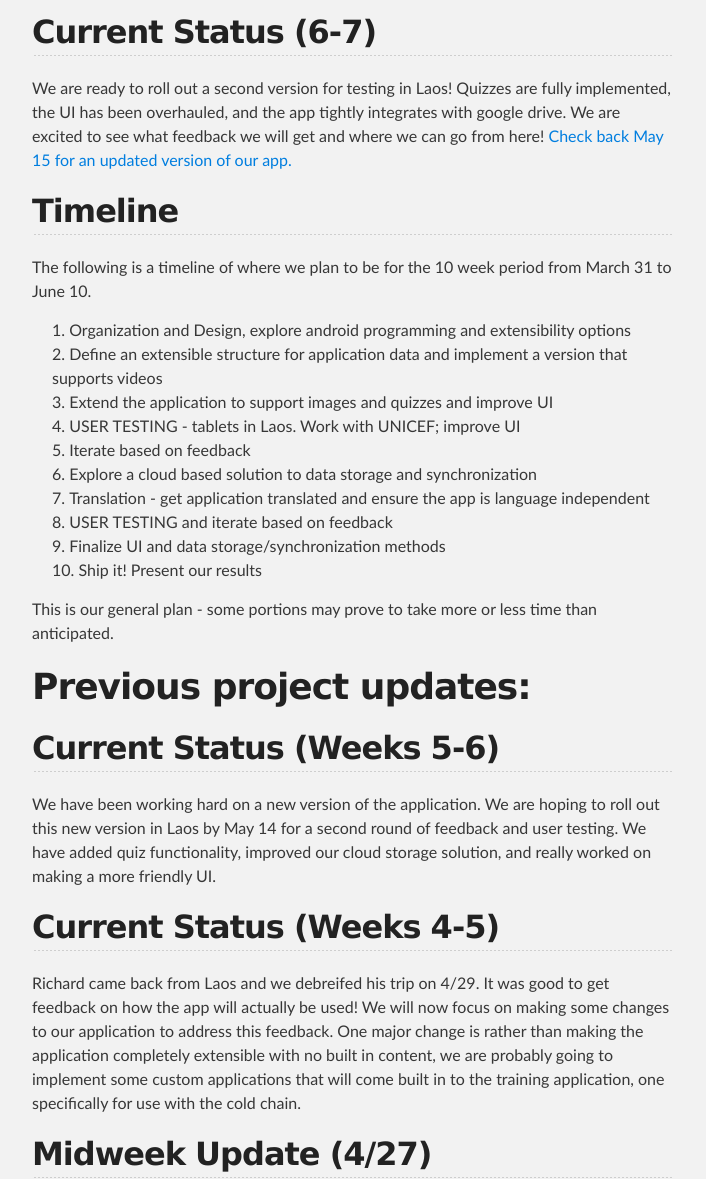
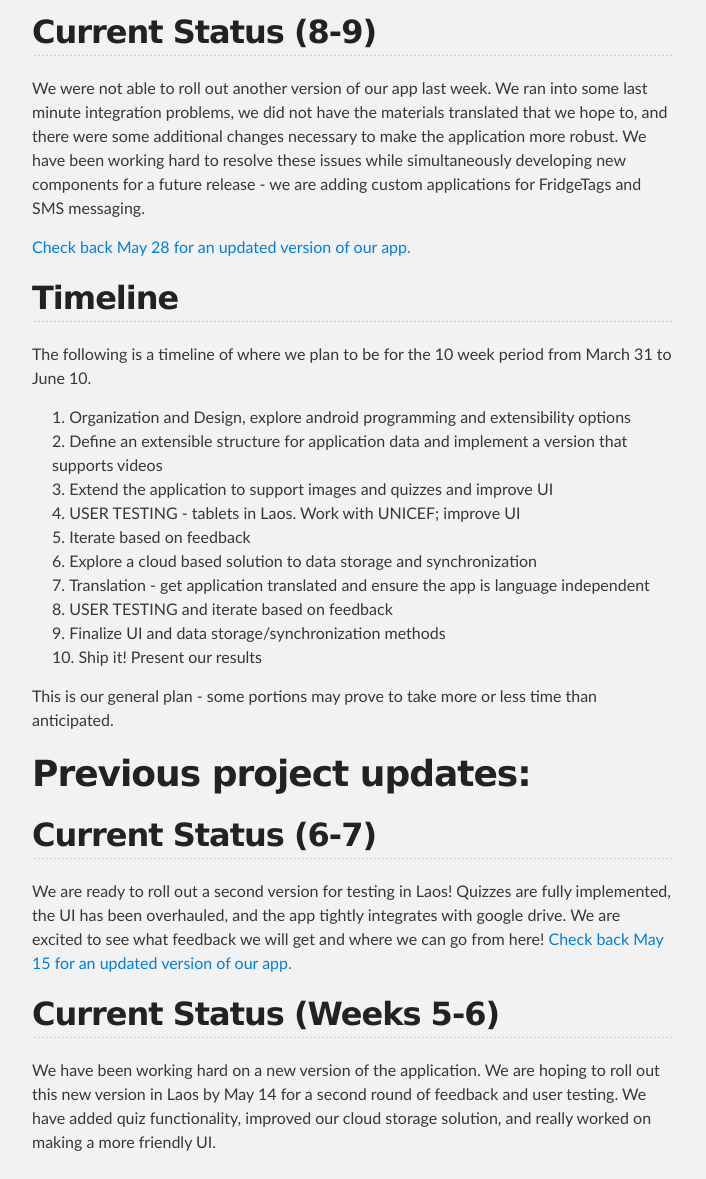
Before and after one commit to thans/LaosTrainingApp, a plain HTML site: page timeline.html in a window 1280 px wide. Shown: the part 288-1467 px from the top of the page, without its empty margins (288-994 px from the left). Drawn offline with Linux system fonts and the light colour scheme.

Commit message:
update timeline.html

```diff
--- a/timeline.html
+++ b/timeline.html
@@ -33,13 +33,13 @@
       <section id="main_content" class="inner">
 
 <h2>
-<a name="current-status-week-6" class="anchor" href="#current-status-week-6"><span class="octicon octicon-link"></span></a>Current Status (6-7)</h2>
+<a name="current-status-week-8" class="anchor" href="#current-status-week-8"><span class="octicon octicon-link"></span></a>Current Status (8-9)</h2>
 
-<p>We are ready to roll out a second version for testing in Laos!  Quizzes are fully implemented, the UI has been overhauled, and the app tightly integrates with google drive.  We are excited to see what feedback we will get and where we can go from here!
-
-<a name="apk" class="anchor" href="#apk"><span class="octicon octicon-link"></span></a><a href="resources.html">Check back May 15 for an updated version of our app.</a></h1>
+<p>We were not able to roll out another version of our app last week.  We ran into some last minute integration problems, we did not have the materials translated that we hope to, and there were some additional changes necessary to make the application more robust. We have been working hard to resolve these issues while simultaneously developing new components for a future release - we are adding custom applications for FridgeTags and SMS messaging.</p>
+<a name="apk" class="anchor" href="#apk"><span class="octicon octicon-link"></span></a><a href="resources.html">Check back May 28 for an updated version of our app.</a></h1>
 
 </p>
+
 
 <h2>
 <a name="our-timeline" class="anchor" href="#our-timeline"><span class="octicon octicon-link"></span></a>Timeline</h2>
@@ -62,6 +62,13 @@
 <p>This is our general plan - some portions may prove to take more or less time than anticipated.</p>
 
 <h1>Previous project updates: </h1>
+
+<h2>
+<a name="current-status-week-6" class="anchor" href="#current-status-week-6"><span class="octicon octicon-link"></span></a>Current Status (6-7)</h2>
+<p>We are ready to roll out a second version for testing in Laos!  Quizzes are fully implemented, the UI has been overhauled, and the app tightly integrates with google drive.  We are excited to see what feedback we will get and where we can go from here!
+<a name="apk" class="anchor" href="#apk"><span class="octicon octicon-link"></span></a><a href="resources.html">Check back May 15 for an updated version of our app.</a></h1>
+</p>
+
 
 <h2>
 <a name="current-status-week-5" class="anchor" href="#current-status-week-5"><span class="octicon octicon-link"></span></a>Current Status (Weeks 5-6)</h2>
```
